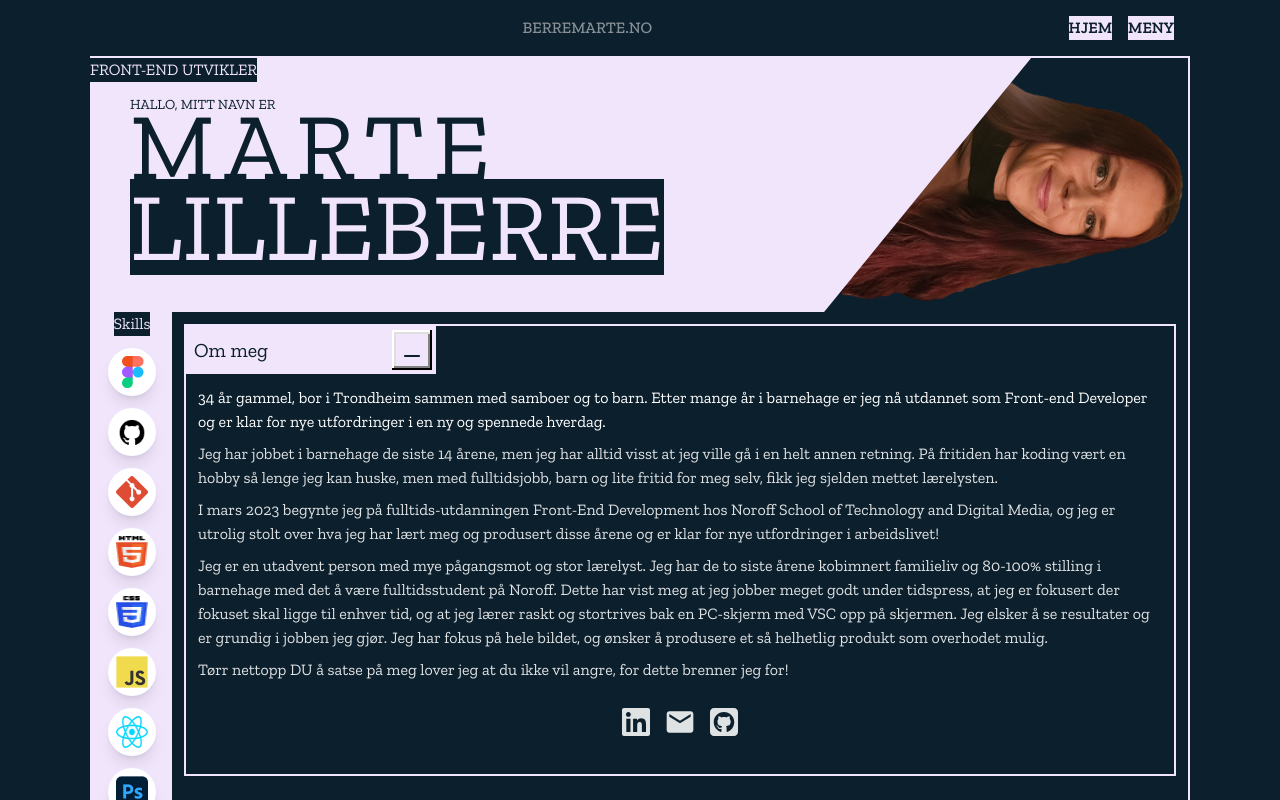
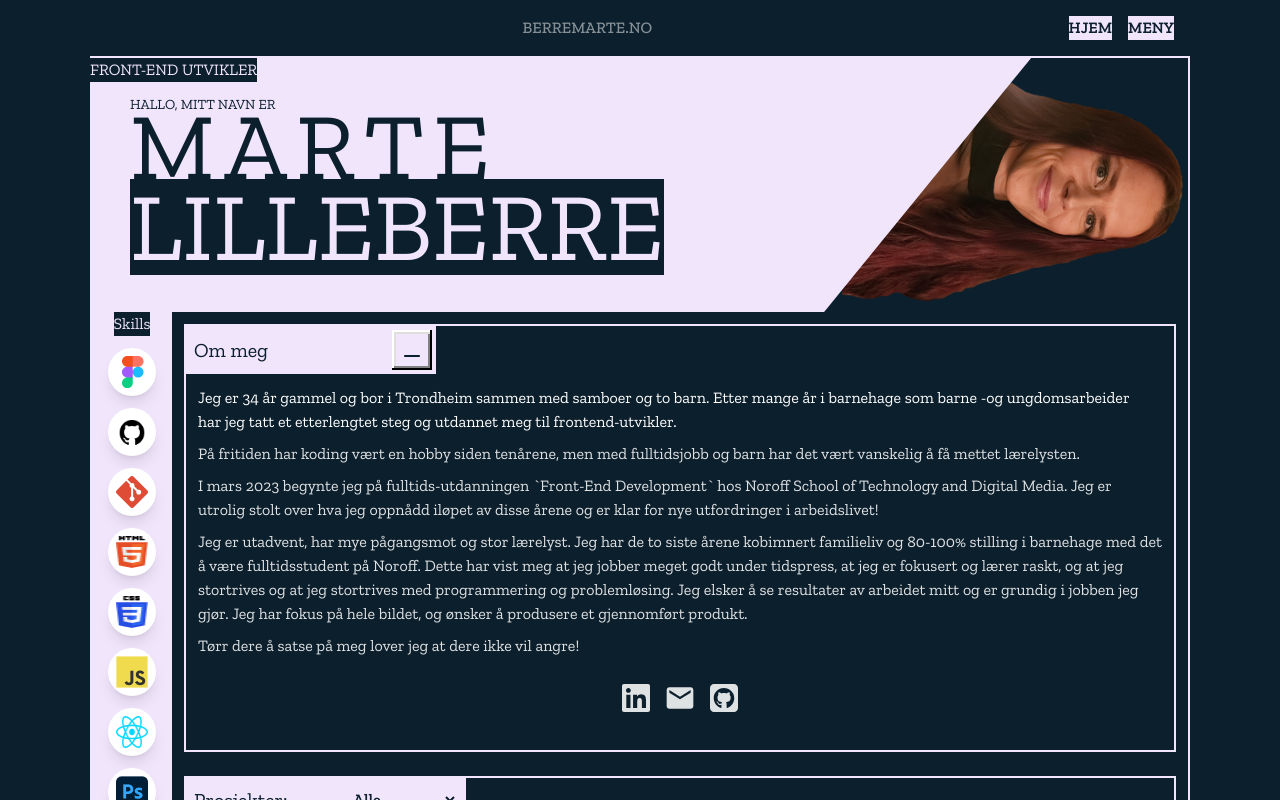
Before and after one commit to Berrinj/Portfolio2, a React (Vite) app: page / in a window 1280 px wide. Both pictures are taken after a click on the element 412 px from the left and 350 px from the top of the page. Shown: the top 800 px of the page. Built offline with nearby package versions, Linux system fonts and the light colour scheme.

Commit message:
upadted about me section

```diff
--- a/src/Pages/Home/index.jsx
+++ b/src/Pages/Home/index.jsx
@@ -65,44 +65,42 @@
               className="sm:hidden w-32 h-auto max-h-[170px] object-contain border-2 border-selago me-2"
             />
             <p className="text-white pe-2">
-              34 år gammel, bor i Trondheim sammen med samboer og to barn. Etter
-              mange år i barnehage er jeg nå utdannet som Front-end Developer og
-              er klar for nye utfordringer i en ny og spennede hverdag.
+              Jeg er 34 år gammel og bor i Trondheim sammen med samboer og to
+              barn. Etter mange år i barnehage som barne -og ungdomsarbeider har
+              jeg tatt et etterlengtet steg og utdannet meg til
+              frontend-utvikler.
             </p>
           </div>
           {isAboutOpen && (
             <>
               <div className="about-text">
                 <p className="my-2">
-                  Jeg har jobbet i barnehage de siste 14 årene, men jeg har
-                  alltid visst at jeg ville gå i en helt annen retning. På
-                  fritiden har koding vært en hobby så lenge jeg kan huske, men
-                  med fulltidsjobb, barn og lite fritid for meg selv, fikk jeg
-                  sjelden mettet lærelysten.
+                  På fritiden har koding vært en hobby siden tenårene, men med
+                  fulltidsjobb og barn har det vært vanskelig å få mettet
+                  lærelysten.
                 </p>
 
                 <p>
-                  I mars 2023 begynte jeg på fulltids-utdanningen Front-End
-                  Development hos Noroff School of Technology and Digital Media,
-                  og jeg er utrolig stolt over hva jeg har lært meg og produsert
+                  I mars 2023 begynte jeg på fulltids-utdanningen `Front-End
+                  Development` hos Noroff School of Technology and Digital
+                  Media. Jeg er utrolig stolt over hva jeg oppnådd iløpet av
                   disse årene og er klar for nye utfordringer i arbeidslivet!
                 </p>
 
                 <p className="my-2">
-                  Jeg er en utadvent person med mye pågangsmot og stor lærelyst.
-                  Jeg har de to siste årene kobimnert familieliv og 80-100%
-                  stilling i barnehage med det å være fulltidsstudent på Noroff.
-                  Dette har vist meg at jeg jobber meget godt under tidspress,
-                  at jeg er fokusert der fokuset skal ligge til enhver tid, og
-                  at jeg lærer raskt og stortrives bak en PC-skjerm med VSC opp
-                  på skjermen. Jeg elsker å se resultater og er grundig i jobben
-                  jeg gjør. Jeg har fokus på hele bildet, og ønsker å produsere
-                  et så helhetlig produkt som overhodet mulig.
+                  Jeg er utadvent, har mye pågangsmot og stor lærelyst. Jeg har
+                  de to siste årene kobimnert familieliv og 80-100% stilling i
+                  barnehage med det å være fulltidsstudent på Noroff. Dette har
+                  vist meg at jeg jobber meget godt under tidspress, at jeg er
+                  fokusert og lærer raskt, og at jeg stortrives og at jeg
+                  stortrives med programmering og problemløsing. Jeg elsker å se
+                  resultater av arbeidet mitt og er grundig i jobben jeg gjør.
+                  Jeg har fokus på hele bildet, og ønsker å produsere et
+                  gjennomført produkt.
                 </p>
 
                 <p>
-                  Tørr nettopp DU å satse på meg lover jeg at du ikke vil angre,
-                  for dette brenner jeg for!
+                  Tørr dere å satse på meg lover jeg at dere ikke vil angre!
                 </p>
               </div>
               <div className="contact-icons flex gap-3 py-6 justify-center">
```
